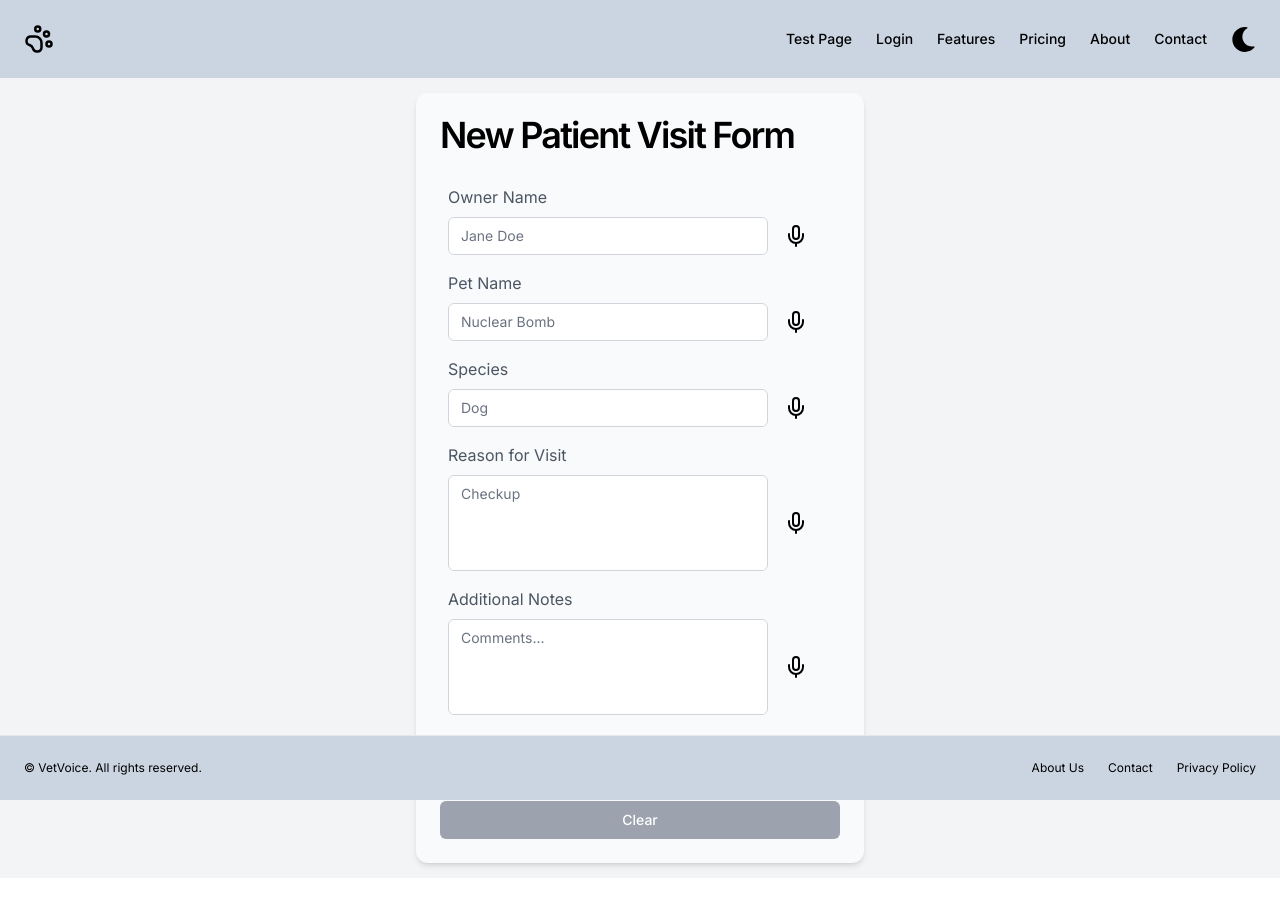
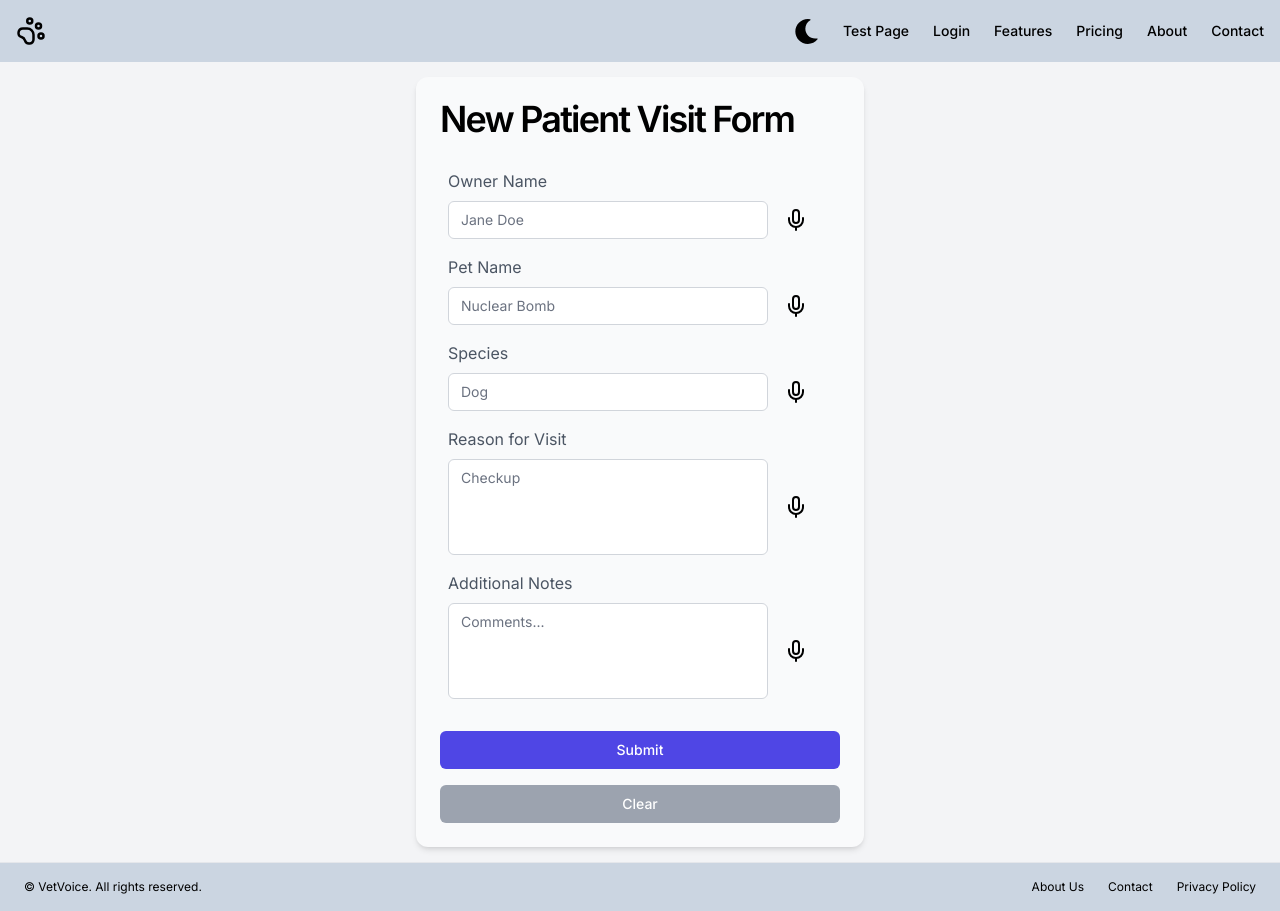
Before and after one commit to aaronkarius/capstone, a Next.js app: page /test-page in a window 1280 px wide. Before the commit the page ends 878 px from the top, so only its background shows below. Built offline with nearby package versions, Linux system fonts and the light colour scheme.

Commit message:
fixing some navbar issues, making footer nonsticky, adding firebase test for test form

```diff
--- a/app/components/Navigation/Footer.jsx
+++ b/app/components/Navigation/Footer.jsx
@@ -3,7 +3,7 @@ import Link from "next/link";
 
 const Footer = () => {
     return (
-        <footer className="fixed bottom-0 flex flex-col items-center w-full gap-2 px-4 py-6 border-t bg-slate-300 dark:bg-slate-500 sm:flex-row shrink-0 md:px-6">
+        <footer className="z-10 flex flex-col items-center w-full gap-2 px-4 py-4 border-t bg-slate-300 dark:bg-slate-500 sm:flex-row shrink-0 md:px-6">
             <p className="text-xs">© VetVoice. All rights reserved.</p>
             <nav className="flex gap-4 sm:ml-auto sm:gap-6">
                 <Link className="footer-text" href="#">
--- a/app/components/Navigation/Navbar.jsx
+++ b/app/components/Navigation/Navbar.jsx
@@ -2,16 +2,24 @@
 import Link from "next/link";
 import React from "react";
 import DarkModeToggle from "../DarkModeToggle";
+import { VscThreeBars } from "react-icons/vsc";
 
 const NavBar = () => {
+    const [open, setOpen] = React.useState(false);
+
     return (
-        <div className="sticky top-0 flex justify-between p-6 bg-slate-300 dark:bg-slate-500">
+        <div className="sticky top-0 z-10 flex justify-between p-4 bg-slate-300 dark:bg-slate-500">
             <div>
                 <Link href="/">
                     <PawPrintIcon />
                 </Link>
             </div>
+
             <div className="flex items-center gap-4 ml-auto sm:gap-6">
+                <DarkModeToggle />
+                {/* todo */}
+                {true ? (
+                    <>
                         <Link className="navbar-text" href="/test-page">
                             Test Page
                         </Link>
@@ -30,7 +38,15 @@ const NavBar = () => {
                         <Link className="navbar-text" href="#">
                             Contact
                         </Link>
-                <DarkModeToggle />
+                    </>
+                ) : (
+                    <VscThreeBars
+                        size={25}
+                        onClick={() => {
+                            setOpen(true);
+                        }}
+                    />
+                )}
             </div>
         </div>
     );
--- a/app/components/RecordingInput.jsx
+++ b/app/components/RecordingInput.jsx
@@ -96,7 +96,7 @@ const RecordingInput = ({
     };
 
     return (
-        <div className="flex flex-col items-baseline max-w-sm space-x-2 w-fit">
+        <div className="flex flex-col items-baseline space-x-2 grow w-fit">
             <label
                 htmlFor={id}
                 className="pb-2 text-gray-600 dark:text-gray-300"
@@ -104,7 +104,7 @@ const RecordingInput = ({
                 {label}
             </label>
             {/* not sure why there is margin left being applied here */}
-            <div className="flex gap-4">
+            <div className="flex w-full gap-4 pr-2">
                 {textarea ? (
                     <textarea
                         id={id}
--- /dev/null
+++ b/app/firebaseConfig.js
@@ -0,0 +1,14 @@
+import { initializeApp } from "firebase/app";
+import { getFirestore } from "firebase/firestore";
+
+const firebaseConfig = {
+    apiKey: "AIzaSyB8pPePI4URCRv4Lem3S3isuS3hF-kFkzM",
+    authDomain: "vetvoice-7bdb1.firebaseapp.com",
+    projectId: "vetvoice-7bdb1",
+    storageBucket: "vetvoice-7bdb1.appspot.com",
+    messagingSenderId: "666865632954",
+    appId: "1:666865632954:web:0464fb776a8309b6ad6483"
+};
+
+const app = initializeApp(firebaseConfig);
+export const db = getFirestore(app);
--- a/app/layout.jsx
+++ b/app/layout.jsx
@@ -13,7 +13,7 @@ export const metadata = {
 
 const RootLayout = ({ children }) => {
     return (
-        <html lang="en" suppressHydrationWarning className="h-full">
+        <html lang="en" suppressHydrationWarning className="h-full min-w-min">
             <body className={`${inter.className} h-full flex flex-col`}>
                 <ThemeProvider>
                     <Navbar />
--- a/app/page.jsx
+++ b/app/page.jsx
@@ -113,7 +113,7 @@ const Home = () => {
                     label="Patient Information"
                     placeholder="Enter details manually or click the microphone to dictate. Words such as 'period' and 'comma' can be used to add punctuation."
                     textarea
-                    inputProps="w-[25vw] h-[8vh]"
+                    inputProps="w-[25vw] h-[12vh]"
                 />
                 <div className="intro-text-holder">
                     <div className="space-y-2">
--- a/app/test-page/page.jsx
+++ b/app/test-page/page.jsx
@@ -3,6 +3,8 @@ import RecordingInput from "../components/RecordingInput";
 import { useTestStore } from "@/store/store";
 import React from "react";
 import { useReactToPrint } from "react-to-print";
+import { doc, updateDoc } from "firebase/firestore";
+import { db } from "../firebaseConfig";
 
 const TestPage = () => {
     // this is going to check each thing in testData and set it to an empty string
@@ -14,6 +16,7 @@ const TestPage = () => {
 
     // this is going to get the global data from the store
     // also the value used in each RecordingInput component
+    // todo: need to add id to each thing of data
     const testData = useTestStore(state => {
         return {
             ownerName: state.ownerName,
@@ -41,9 +44,20 @@ const TestPage = () => {
         content: () => componentRef.current
     });
 
+    const handleSubmit = async () => {
+        handlePrint();
+        try {
+            await updateDoc(doc(db, "test", "1"), { ...testData });
+
+            console.log("successfully updated test document with: ", testData);
+        } catch (e) {
+            console.error(e);
+        }
+    };
+
     return (
         <div className="flex flex-col items-center justify-center h-full p-6 bg-gray-100 dark:bg-gray-800">
-            <div className="flex flex-col w-full max-w-md gap-8 p-6 shadow-md bg-gray-50 dark:bg-gray-700 rounded-xl min-w-min">
+            <div className="flex flex-col w-full max-w-md gap-8 p-6 shadow-md bg-gray-50 dark:bg-gray-700 rounded-xl">
                 <h1 className="text-2xl font-semibold tracking-tighter sm:text-3xl md:text-4xl/none">
                     New Patient Visit Form
                 </h1>
@@ -68,7 +82,7 @@ const TestPage = () => {
                         id="ownerName"
                         capitalize
                         required
-                        inputProps="w-80"
+                        inputProps="max-w-80 min-w-[200px]"
                         value={testData.ownerName}
                         handleSetField={handleSetField}
                     />
@@ -78,7 +92,7 @@ const TestPage = () => {
                         id="petName"
                         capitalize
                         required
-                        inputProps="w-80"
+                        inputProps="max-w-80"
                         value={testData.petName}
                         handleSetField={handleSetField}
                     />
@@ -88,7 +102,7 @@ const TestPage = () => {
                         id="species"
                         capitalize
                         required
-                        inputProps="w-80"
+                        inputProps="max-w-80"
                         value={testData.species}
                         handleSetField={handleSetField}
                     />
@@ -98,7 +112,7 @@ const TestPage = () => {
                         id="reasonForVisit"
                         textarea
                         required
-                        inputProps="h-24 w-80"
+                        inputProps="h-24 max-w-80"
                         value={testData.reasonForVisit}
                         handleSetField={handleSetField}
                     />
@@ -108,7 +122,7 @@ const TestPage = () => {
                         id="additionalNotes"
                         textarea
                         required
-                        inputProps="h-24 w-80"
+                        inputProps="h-24 max-w-80"
                         value={testData.additionalNotes}
                         handleSetField={handleSetField}
                     />
@@ -117,7 +131,7 @@ const TestPage = () => {
                     <button
                         className="purple-button"
                         // this will need to be updated to send form data to pdf
-                        onClick={handlePrint}
+                        onClick={handleSubmit}
                     >
                         Submit
                     </button>
```
Lines whose indentation alone changed are shown as unchanged.
